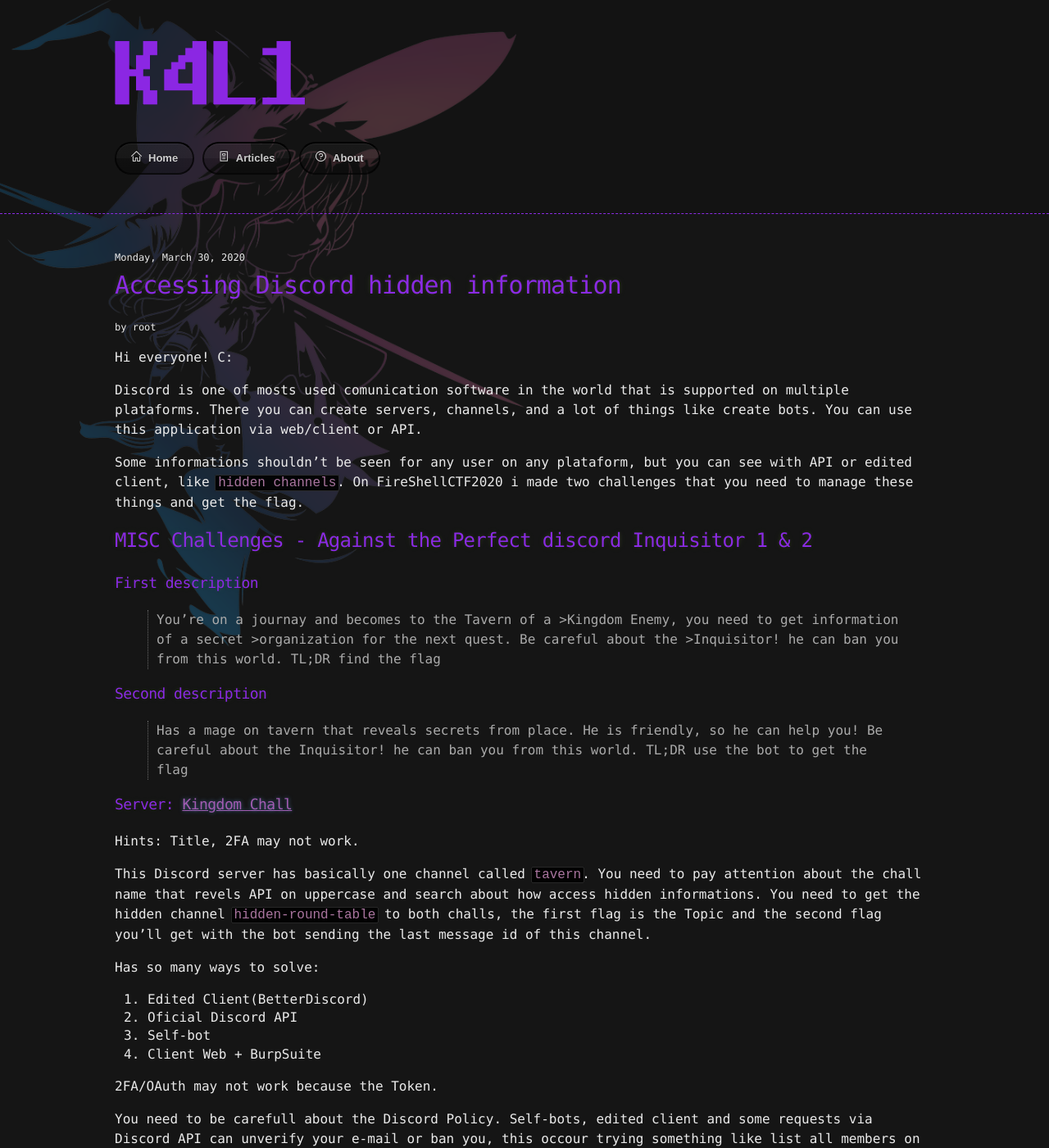
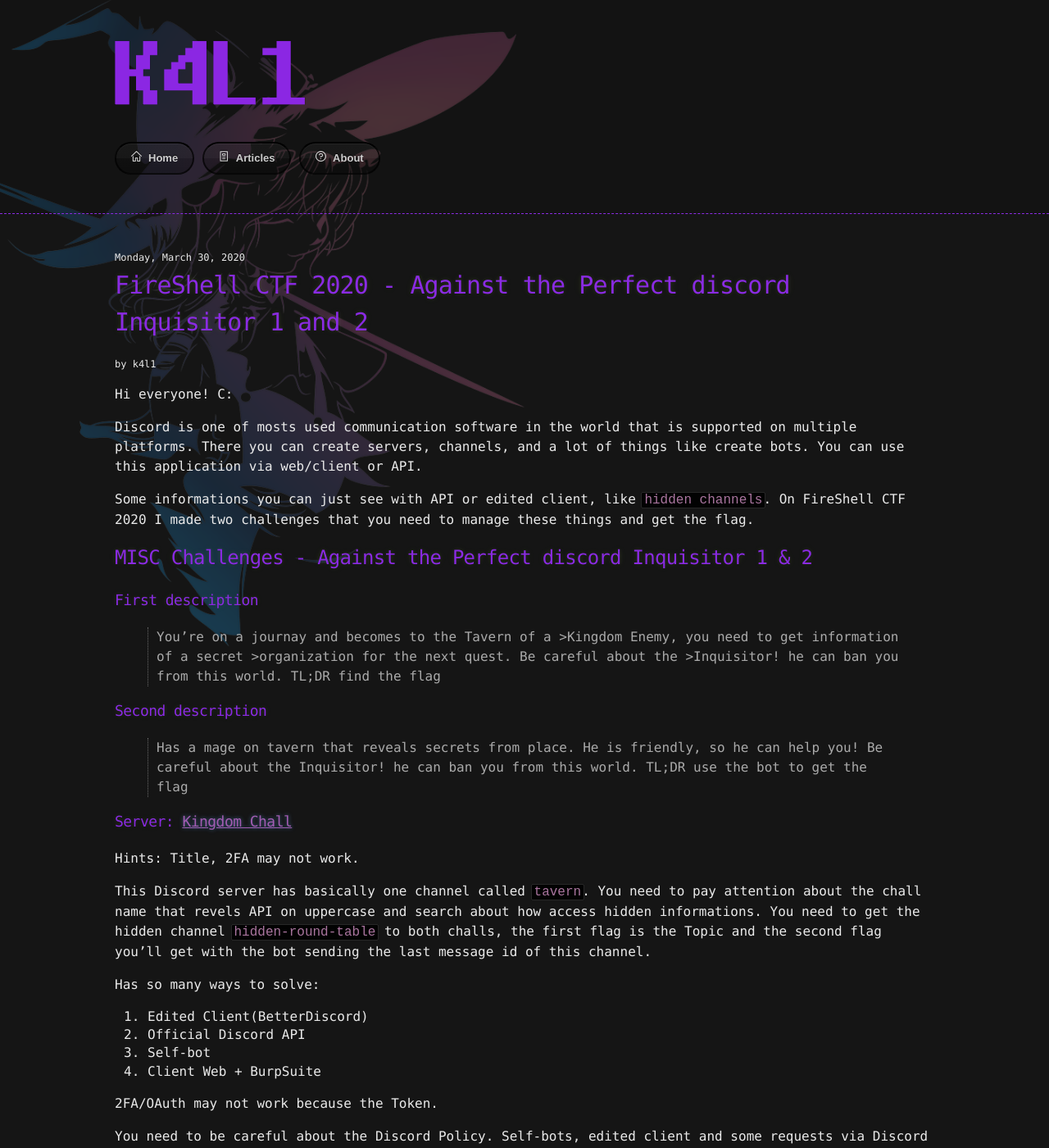
Before and after one commit to lucasnathaniel/K4L1_me, a Jekyll site: the page built from _posts/2020-03-30-discord-hidden-information.md, in a window 1280 px wide and 1400 px high. Shown: the whole window at 82% size. Built offline with Jekyll 4.4.1, drawn with Linux system fonts in a browser that asks for light colours; nearby versions of some CDN libraries; some of the changed text lies outside the part shown.

Commit message:
Fix issuies by dapolinario, thanks

````diff
--- a/_posts/2020-03-30-discord-hidden-information.md
+++ b/_posts/2020-03-30-discord-hidden-information.md
@@ -1,23 +1,20 @@
 ---
-title: Accessing Discord hidden information
+title: FireShell CTF 2020 - Against the Perfect discord Inquisitor 1 and 2
 layout: post
-date: '2020-03-30 00:15:00'
-description: Discord FireShellCTF Misc Writeup
+date: '2020-03-30 10:20:00'
+description: Writeup of Against the Perfect discord Inquisitor 1 and 2
 tags:
 - ctf
 - writeup
 - misc
-- infosec
-- fireshellctf
-- discord
-- api
+author: k4l1
 ---
 
 Hi everyone! C:
 
-Discord is one of mosts used comunication software in the world that is supported on multiple plataforms. There you can create servers, channels, and a lot of things like create bots. You can use this application via web/client or API.
+Discord is one of mosts used communication software in the world that is supported on multiple platforms. There you can create servers, channels, and a lot of things like create bots. You can use this application via web/client or API.
 
-Some informations shouldn't be seen for any user on any plataform, but you can see with API or edited client, like `hidden channels`. On FireShellCTF2020 i made two challenges that you need to manage these things and get the flag.
+Some informations you can just see with API or edited client, like `hidden channels`. On FireShell CTF 2020 I made two challenges that you need to manage these things and get the flag.
 
 
 ## MISC Challenges - Against the Perfect discord Inquisitor 1 & 2
@@ -25,12 +22,14 @@
 ### First description
 >You're on a journay and becomes to the Tavern of a >Kingdom Enemy, you need to get information of a secret >organization for the next quest. Be careful about the >Inquisitor! he can ban you from this world.
 >TL;DR find the flag
+>{:.blockquote}
 
 ### Second description
 
 >Has a mage on tavern that reveals secrets from place. He is friendly, so he can help you!
 >Be careful about the Inquisitor! he can ban you from this world.
 >TL;DR use the bot to get the flag
+>{:.blockquote}
 
 ### Server: [Kingdom Chall](https://discord.gg/fHHyU6g)
 
@@ -40,13 +39,13 @@
 
 Has so many ways to solve:
 1. Edited Client(BetterDiscord)
-2. Oficial Discord API
+2. Official Discord API
 3. Self-bot
 4. Client Web + BurpSuite
 
 2FA/OAuth may not work because the Token.
 
-You need to be carefull about the Discord Policy. Self-bots, edited client and some requests via Discord API can unverify your e-mail or ban you, this occour trying something like list all members on server with:
+You need to be careful about the Discord Policy. Self-bots, edited client and some requests via Discord API can verify your e-mail or ban you, this occur trying something like list all members on server with:
 
 ```bash
 $ curl -sH "Authorization: $TOKEN" https://discordapp.com/api/v6/guilds/{guild.id}/members | jq
@@ -54,7 +53,7 @@
 
 ### BetterDiscord
 
-BetterDiscord is a cdited client that you can do a lot of cool stuffs like custom css, plugins and custom themes. For a long time Discord trying to deny this unoficial client updating the application to turn unuseful and threatening to ban users that use that. Btw, you can use this client with `Show hidden channels` plugin to solve this chall, as this video:
+BetterDiscord is a edited client that you can do a lot of cool stuffs like custom css, plug-ins and custom themes. For a long time Discord trying to deny this unofficial client updating the application to turn useless and threatening to ban users that use that. Btw, you can use this client with `Show hidden channels` plug-in to solve this chall, as this video:
 
 [![](https://i.ytimg.com/vi/-COfkwjVEyY/hqdefault.jpg?sqp=-oaymwEZCNACELwBSFXyq4qpAwsIARUAAIhCGAFwAQ==&rs=AOn4CLDQJJwJF7bjMk4RFU-BPiv05QS35w)](https://www.youtube.com/watch?v=-COfkwjVEyY)
 
````
Also changed, not shown: other parts of _posts/2020-03-30-discord-hidden-information.md (+1 -1 lines).
